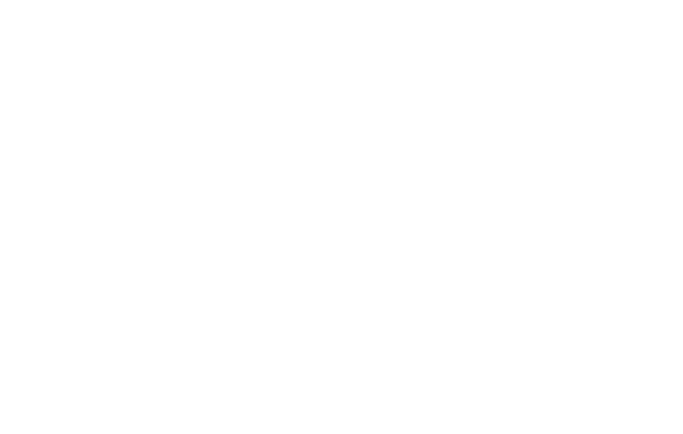
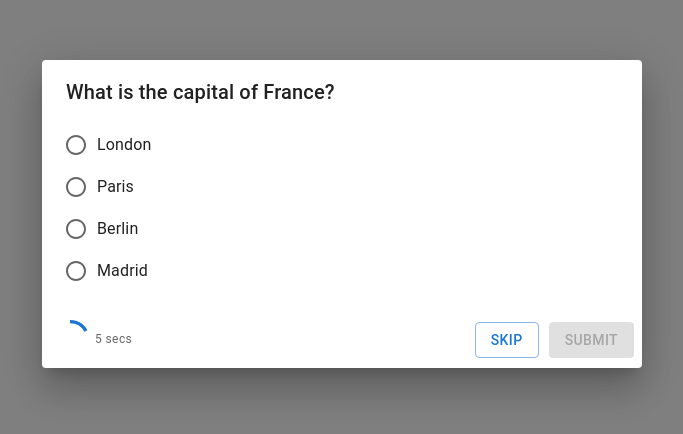
Before and after one commit to tharun2314/game-portal, a React (Create React App) app: page /custom-modal in a window 1280 px wide. Before the commit this address had no page. Shown: the part 186-620 px from the top of the page, without its empty margins (298-981 px from the left). Built offline with nearby package versions, Linux system fonts and the light colour scheme.

Commit message:
updated code with question modal

```diff
--- a/src/AppRoutes.jsx
+++ b/src/AppRoutes.jsx
@@ -3,22 +3,15 @@
 import HomePage from "./Pages/HomePage";
 import SignUp from "./Pages/SignUp";
 import Login from "./Pages/Login";
-
-const Home = () => {
-  return <div>Home</div>;
-};
-
-const Home1 = () => {
-  return <div>Home1</div>;
-};
+import QuestionModal from "./components/QuestionModal";
 
 const AppRoutes = () => {
   return (
     <Routes>
-      <Route path="/login" element={<Login/>}></Route>
-      <Route path="/" element={<SignUp/>}></Route>
-      <Route path="/home" element={<HomePage/>} />
-      <Route path="/home1" element={<Home1 />} />
+      <Route path="/login" element={<Login />}></Route>
+      <Route path="/" element={<SignUp />}></Route>
+      <Route path="/home" element={<HomePage />} />
+      <Route path="/custom-modal" element={<QuestionModal />} />
     </Routes>
   );
 };
--- a/src/Axios.js
+++ b/src/Axios.js
@@ -1,19 +1,21 @@
 import axios from "axios";
 
 const Axios = axios.create({
-  baseURL : process.env.REACT_APP_BASE_URL,
+  baseURL: process.env.REACT_APP_BASE_URL,
   headers: {
     ContentType: "application/json",
-    timeout : 1000,
+    timeout: 1000,
   },
 });
+
 Axios.interceptors.request.use(
-    config => {
-      config.headers['Authorization'] = `${localStorage.getItem('access_token')}`;
-          return config;
-      },
-      error => {
-          return Promise.reject(error);
-      }
-  );
+  (config) => {
+    config.headers["Authorization"] = `Bearer ${localStorage.getItem("token")}`;
+    return config;
+  },
+  (error) => {
+    return Promise.reject(error);
+  }
+);
+
 export default Axios;
--- /dev/null
+++ b/src/components/QuestionModal.jsx
@@ -0,0 +1,142 @@
+import React, { useState, useEffect } from "react";
+import {
+  Box,
+  Button,
+  Dialog,
+  DialogActions,
+  DialogContent,
+  DialogTitle,
+  FormControl,
+  FormControlLabel,
+  Radio,
+  RadioGroup,
+  Typography,
+} from "@mui/material";
+import CircularProgress from "@mui/material/CircularProgress";
+import axios from "../Axios";
+
+const QuestionModal = ({
+  questionData = {
+    id: 1,
+    difficulty: "easy",
+    question: "What is the capital of France?",
+    options: ["London", "Paris", "Berlin", "Madrid"],
+  },
+  onClose = () => {
+    console.log("i am getting closed");
+  },
+  maxSecs = 30,
+}) => {
+  const [selectedOption, setSelectedOption] = useState(null);
+  const [isSubmitting, setIsSubmitting] = useState(false);
+  const [remainingSecs, setRemainingSecs] = React.useState(0);
+  const [progress, setProgress] = useState(0);
+
+  useEffect(() => {
+    const timer = setTimeout(() => {
+      setRemainingSecs((prevSecs) =>
+        prevSecs < maxSecs ? prevSecs + 1 : prevSecs
+      );
+    }, 1000);
+
+    return () => {
+      clearInterval(timer);
+    };
+  }, [isSubmitting, maxSecs, onClose]);
+
+  useEffect(() => {
+    if (remainingSecs === maxSecs) {
+      onClose();
+    }
+  }, [maxSecs, onClose, remainingSecs]);
+
+  useEffect(() => {
+    setProgress((remainingSecs / maxSecs) * 100);
+  }, [maxSecs, remainingSecs]);
+
+  const handleOptionChange = (event) => {
+    setSelectedOption(parseInt(event.target.value));
+  };
+
+  const handleSubmit = () => {
+    if (selectedOption === null) {
+      return;
+    }
+
+    setIsSubmitting(true);
+
+    axios
+      .post(process.env.REACT_APP_BASE_URL + "api/check-answer", {
+        questionId: questionData.id,
+        answerValue: selectedOption,
+        difficulty: questionData.difficulty,
+      })
+      .then((res) => {
+        console.log(res);
+      })
+      .catch((err) => {
+        console.log(err);
+      })
+      .finally(() => {
+        setIsSubmitting(false);
+      });
+  };
+
+  return (
+    <Dialog open onClose={onClose} fullWidth>
+      <DialogTitle>{questionData.question}</DialogTitle>
+      <DialogContent>
+        <FormControl component="fieldset">
+          <RadioGroup value={selectedOption} onChange={handleOptionChange}>
+            {questionData.options.map((option, index) => (
+              <FormControlLabel
+                key={index}
+                value={index}
+                control={<Radio />}
+                label={option}
+              />
+            ))}
+          </RadioGroup>
+        </FormControl>
+      </DialogContent>
+      <DialogActions
+        style={{ display: "flex", justifyContent: "space-between" }}
+      >
+        <Box
+          sx={{ position: "relative", display: "flex", alignItems: "center" }}
+        >
+          <CircularProgress variant="determinate" value={progress} />
+          <Typography
+            variant="caption"
+            component="div"
+            color="text.secondary"
+            sx={{ marginLeft: "5px" }}
+          >
+            {`${Math.round(remainingSecs)} secs`}
+          </Typography>
+        </Box>
+        <div style={{ display: "flex" }}>
+          <Button
+            variant="outlined"
+            onClick={onClose}
+            sx={{
+              marginRight: "10px",
+            }}
+          >
+            Skip
+          </Button>
+          <Button
+            variant="contained"
+            color="primary"
+            onClick={handleSubmit}
+            disabled={isSubmitting || !selectedOption}
+          >
+            Submit
+          </Button>
+        </div>
+      </DialogActions>
+    </Dialog>
+  );
+};
+
+export default QuestionModal;
```
